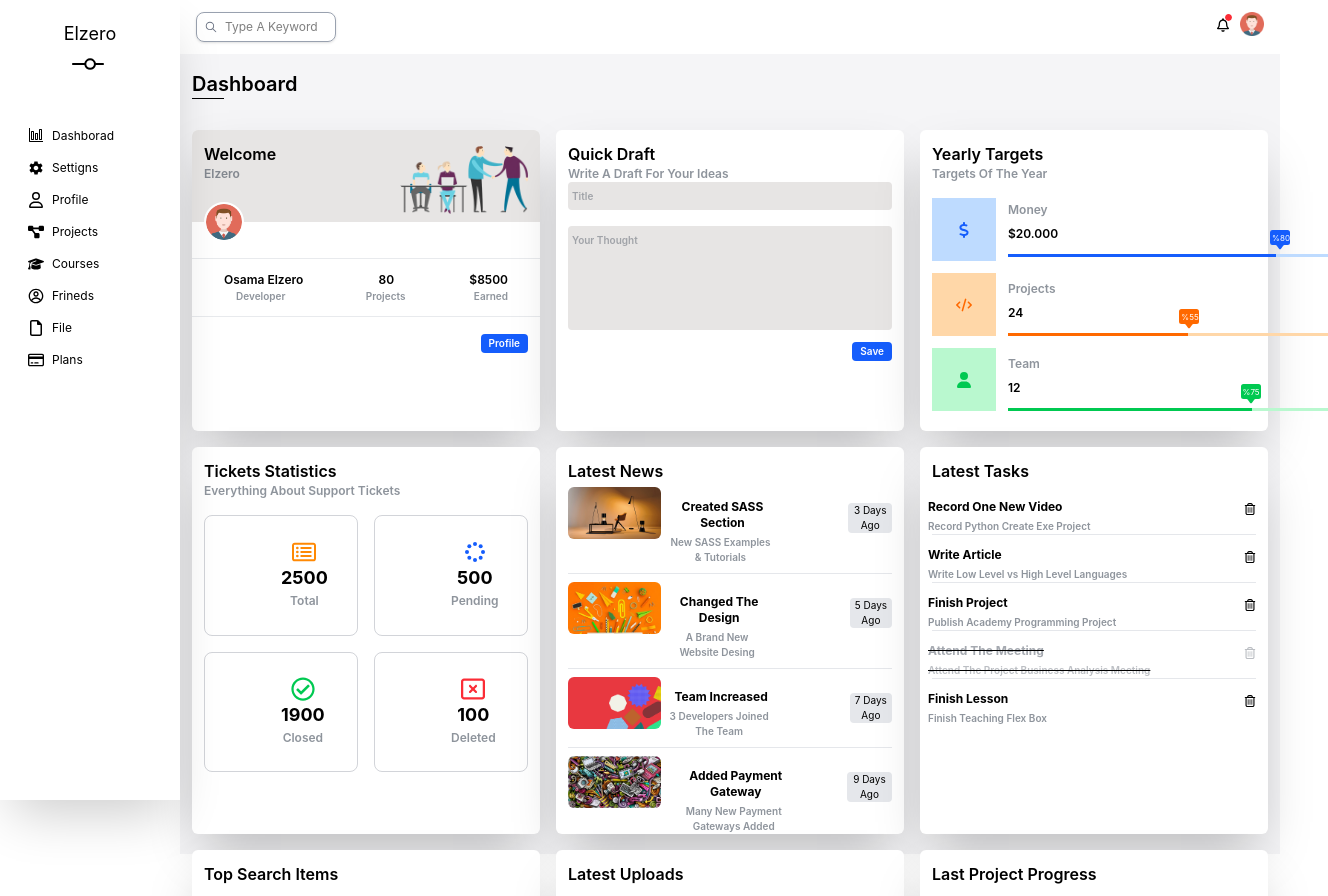
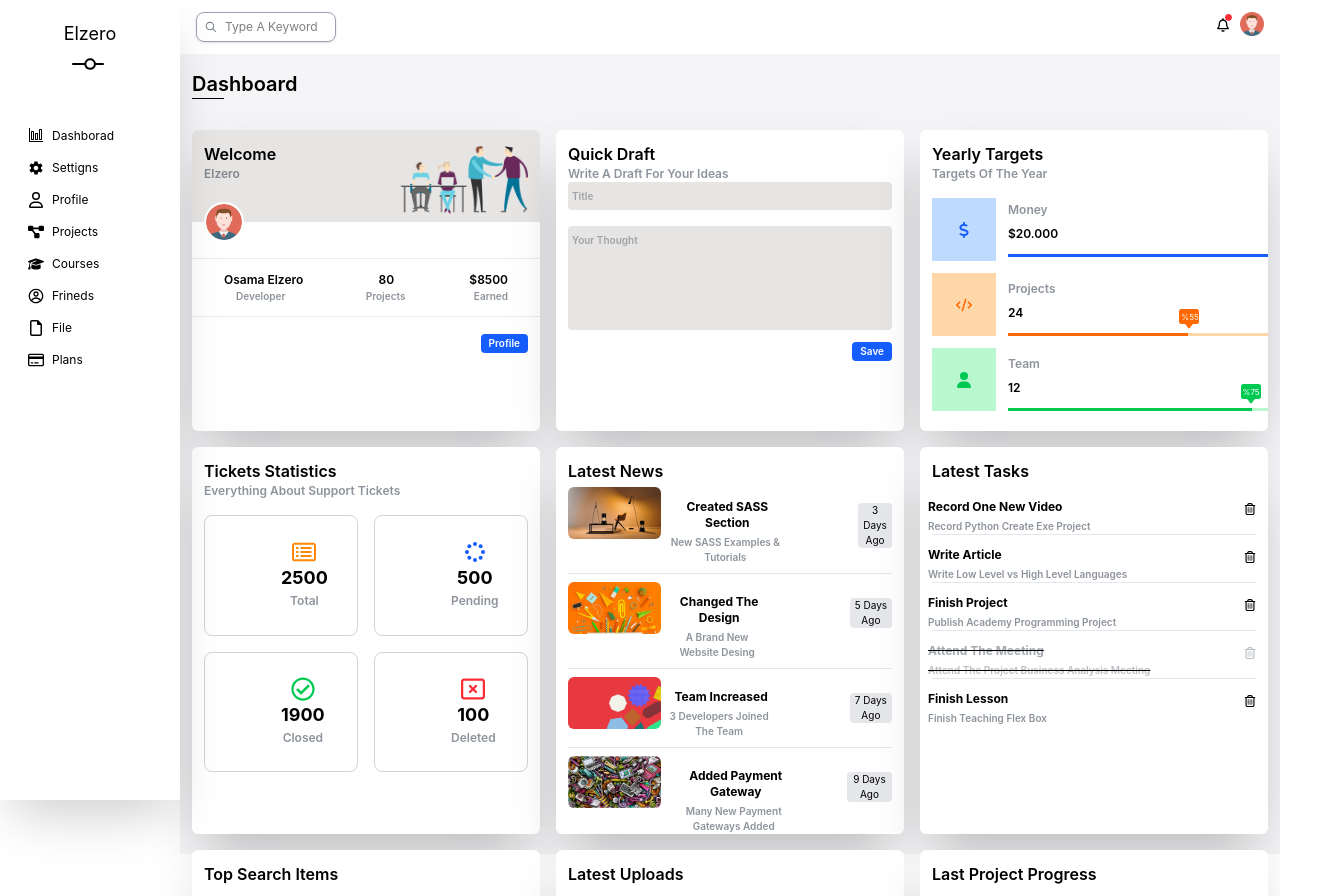
Before and after one commit to talal-alomayri/First-Dashboard-And-Layout-Project, a React (Vite) app: page / in a window 1280 px wide. Shown: the top 896 px of the page, 1328 px wide, since content can reach past the window. Built offline with nearby package versions, Linux system fonts and the light colour scheme.

Commit message:
RD changes

```diff
--- a/src/Components/CardsFoHomePage/LatestNewsCard.jsx
+++ b/src/Components/CardsFoHomePage/LatestNewsCard.jsx
@@ -2,14 +2,14 @@
 
 export default function LatestNewsCrad(){
     return(
-        <div className="bg-white rounded-md shadow-2xl">
+        <div className="bg-white rounded-md shadow-2xl overflow-auto">
 
               <h1 className="ml-3 mt-3 mb-1 font-semibold">Latest News</h1>
 
-                  <button className="flex w-full">
+                  <button className="flex justify-between w-full">
                     <img src="/imgs/news-01.png" className="h-10 w-20 lg:h-13 lg:w-26 rounded-md ml-3"/>
                    <div className="flex hover:bg-gray-200 justify-between w-full mr-3">
-                    <div className="lg:mt-2">
+                    <div className="lg:mt-2 w-full">
                     <h1 className="font-bold text-[10px] lg:text-xs mt-1 ml-2">Created SASS Section</h1>
                     <p className="text-[8px] lg:text-[10px] text-gray-800/50 font-semibold mt-1 ml-2 lg:mr-1">New SASS Examples & Tutorials</p>
                     </div>
--- a/src/Components/CardsFoHomePage/LatestUploadsCard.jsx
+++ b/src/Components/CardsFoHomePage/LatestUploadsCard.jsx
@@ -2,7 +2,7 @@
 
 export default function LatestNewsCrad(){
     return(
-        <div className="bg-white rounded-md shadow-2xl">
+        <div className="bg-white rounded-md shadow-2xl overflow-auto">
 
               <h1 className="ml-3 mt-3 mb-3 font-semibold">Latest Uploads</h1>
 
--- a/src/Components/CardsFoHomePage/TicketsStatisticsCard.jsx
+++ b/src/Components/CardsFoHomePage/TicketsStatisticsCard.jsx
@@ -5,7 +5,7 @@ import { FaRegRectangleXmark } from "react-icons/fa6";
 
 export default function TiketsStatisticsCrad(){
     return(
-        <div className="bg-white rounded-md shadow-2xl">
+        <div className="bg-white rounded-md shadow-2xl overflow-auto">
 
               <h1 className="ml-3 mt-3 font-semibold">Tickets Statistics</h1>
               <p className="ml-3 text-xs text-gray-800/50 font-semibold">Everything About Support Tickets</p>
--- a/src/Components/CardsFoHomePage/YearlyTargetsCard.jsx
+++ b/src/Components/CardsFoHomePage/YearlyTargetsCard.jsx
@@ -6,7 +6,7 @@ import { FaUser } from "react-icons/fa6";
 
 export default function YearlyTargestCrad(){
     return(
-        <div className="bg-white rounded-md pb-5 shadow-2xl">
+        <div className="bg-white rounded-md pb-5 shadow-2xl overflow-auto">
 
               <h1 className="ml-3 mt-3 font-semibold">Yearly Targets</h1>
               <p className="ml-3 mb-3 text-xs text-gray-800/50 font-semibold">Targets Of The Year</p>
@@ -23,7 +23,7 @@ export default function YearlyTargestCrad(){
                   <p className="mt-3.5 -ml-4.5 text-[8px] text-white">%80</p>
                   </div>
                   <div className="flex ">
-                   <div className="bg-blue-200 w-44 lg:w-80 h-full">
+                   <div className="bg-blue-200 w-44 lg:w-80 mr-3 h-full">
                     <div className="bg-blue-600 w-35 lg:w-67 h-full text-[2px] text-blue-600 ">-</div>
                    </div>
                   </div>
```
